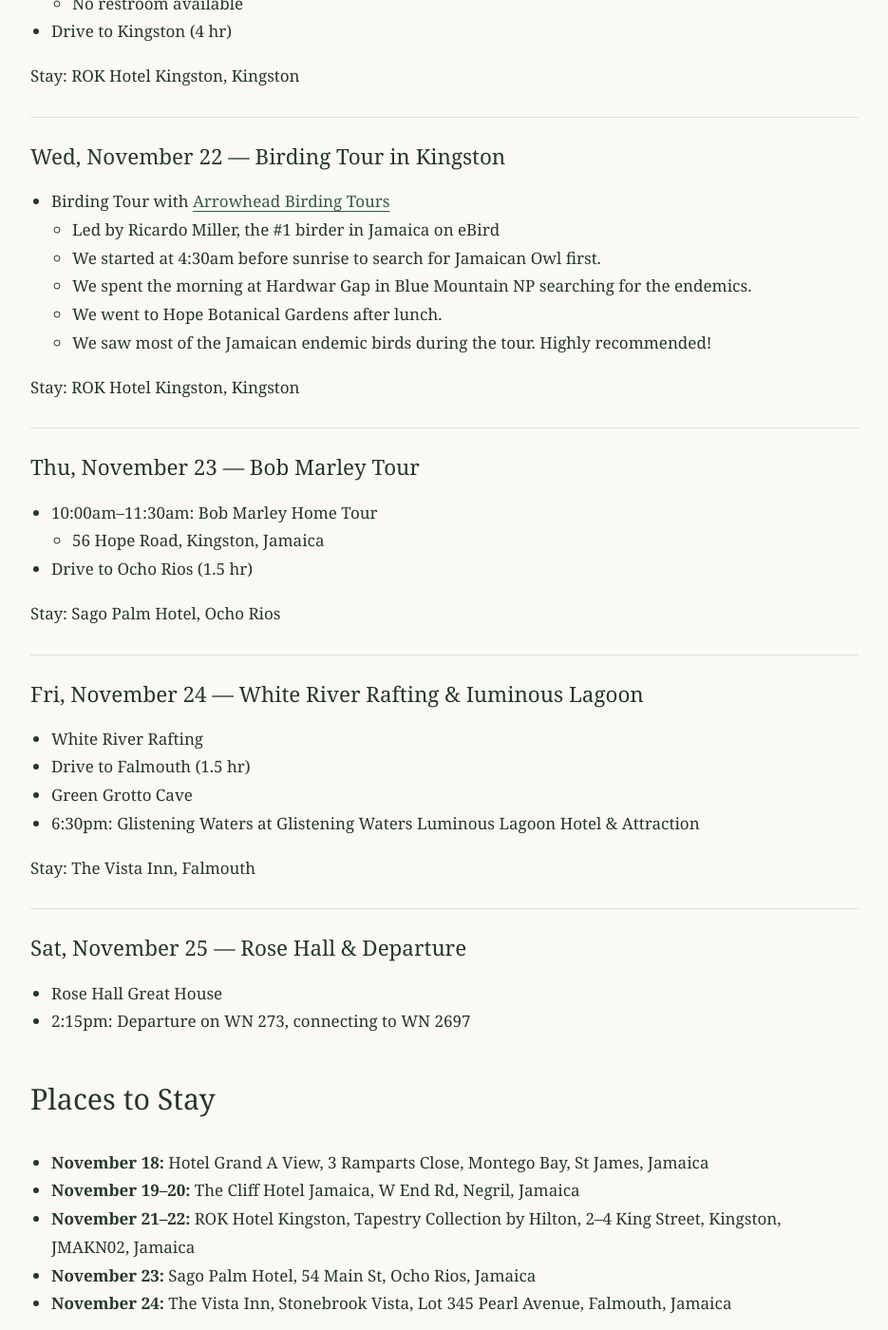
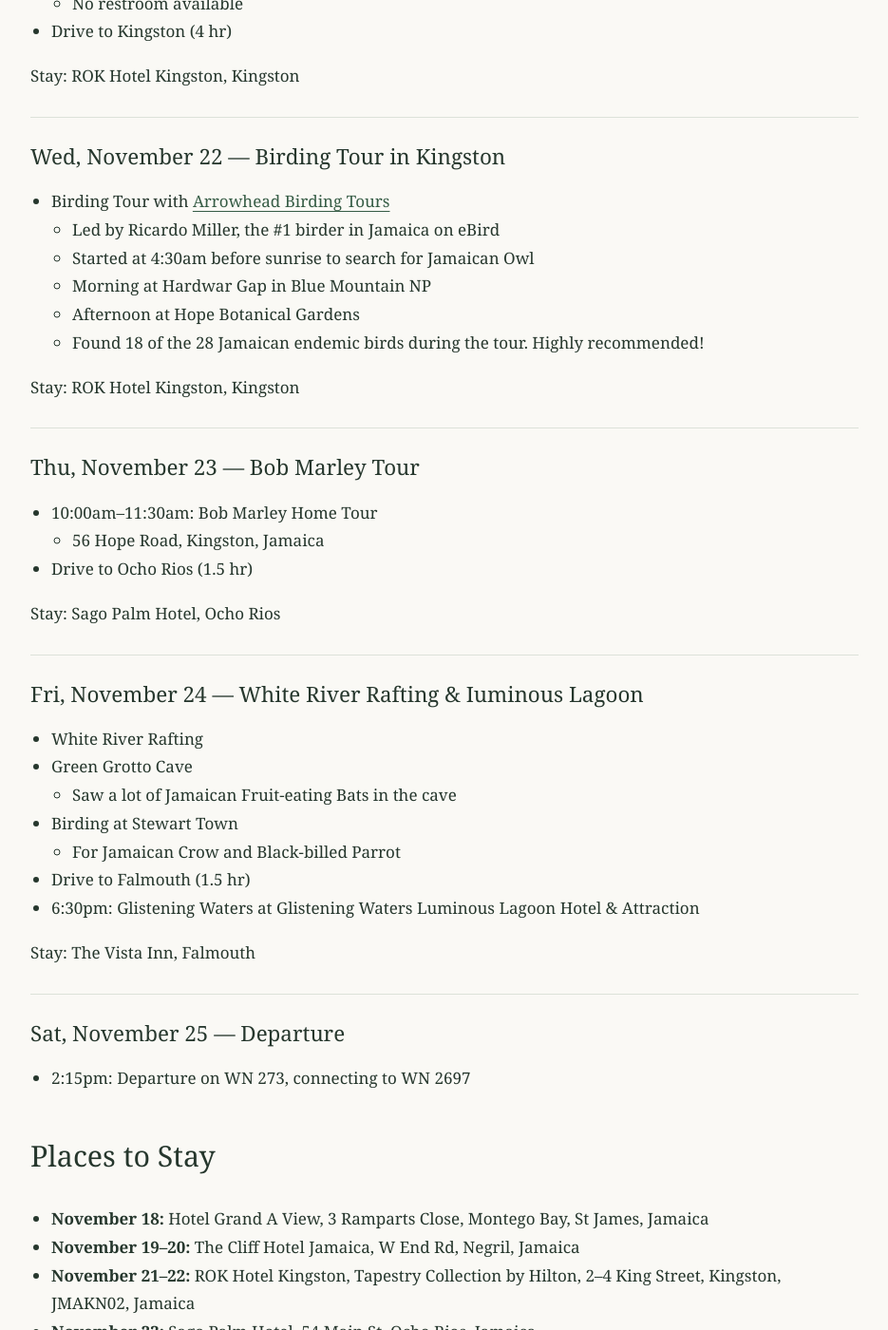
Before and after one commit to cuihenggang/cuihenggang.github.io, a Jekyll site: the page built from trips/2023-11-jamaica.md, in a window 1280 px wide and 1400 px high, scrolled down 1641 px. Shown: the whole window at 95% size, without its empty margins (172-1107 px from the left). Built offline with Jekyll 4.4.1, drawn with Linux system fonts in a browser that asks for light colours; some of the changed text lies outside the part shown.

Commit message:
Finish Jamaica report

```diff
--- a/trips/2023-11-jamaica.md
+++ b/trips/2023-11-jamaica.md
@@ -12,7 +12,7 @@
 
 A Thanksgiving holiday trip to Jamaica. We drove around the island, with stops at Montego Bay, Negril, Kingston, Ocho Rios and Falmouth. [Google Map Itinerary](https://www.google.com/maps/dir/Negril,+Jamaica/Kingston,+Jamaica/Ocho+Rios,+Jamaica/Falmouth,+Jamaica/Montego+Bay,+Jamaica/@18.2209251,-78.2380537,9z/data=!3m1!4b1!4m32!4m31!1m5!1m1!1s0x8ed90d8512302c85:0x7bc0f136de355913!2m2!1d-78.3472424!2d18.2683058!1m5!1m1!1s0x8edb3f9784ded2a1:0x24f321bfabb7af40!2m2!1d-76.8099041!2d18.0178743!1m5!1m1!1s0x8edafdc91dfb81d5:0x24cebac16dce2c77!2m2!1d-77.1031345!2d18.4073894!1m5!1m1!1s0x8eda33f8c3cfab6b:0x947175f8cf7d2536!2m2!1d-77.656476!2d18.4928457!1m5!1m1!1s0x8eda2a5dfd77e2b1:0xfcd69adb5acc5766!2m2!1d-77.8938895!2d18.4762228!3e0?entry=ttu).
 
-We saw 21 of the 28 endemic bird species on the island.
+I found 21 of the 28 endemic bird species on the island.
 
 [eBird trip report](https://ebird.org/tripreport/173776).
 
@@ -57,10 +57,10 @@
 
 - Birding Tour with [Arrowhead Birding Tours](https://arrowheadbirding.com/)
     - Led by Ricardo Miller, the #1 birder in Jamaica on eBird
-    - We started at 4:30am before sunrise to search for Jamaican Owl first.
-    - We spent the morning at Hardwar Gap in Blue Mountain NP searching for the endemics.
-    - We went to Hope Botanical Gardens after lunch.
-    - We saw most of the Jamaican endemic birds during the tour. Highly recommended!
+    - Started at 4:30am before sunrise to search for Jamaican Owl
+    - Morning at Hardwar Gap in Blue Mountain NP
+    - Afternoon at Hope Botanical Gardens
+    - Found 18 of the 28 Jamaican endemic birds during the tour. Highly recommended!
 
 Stay: ROK Hotel Kingston, Kingston
 
@@ -75,15 +75,17 @@
 ### Fri, November 24 — White River Rafting & Iuminous Lagoon
 
 - White River Rafting
+- Green Grotto Cave
+    - Saw a lot of Jamaican Fruit-eating Bats in the cave
+- Birding at Stewart Town
+    - For Jamaican Crow and Black-billed Parrot
 - Drive to Falmouth (1.5 hr)
-- Green Grotto Cave
 - 6:30pm: Glistening Waters at Glistening Waters Luminous Lagoon Hotel & Attraction
 
 Stay: The Vista Inn, Falmouth
 
-### Sat, November 25 — Rose Hall & Departure
+### Sat, November 25 — Departure
 
-- Rose Hall Great House
 - 2:15pm: Departure on WN 273, connecting to WN 2697
 
 ## Places to Stay
--- a/trips/2023-12-aruba-colombia.html
+++ b/trips/2023-12-aruba-colombia.html
@@ -119,12 +119,12 @@
 <h3 id="tue-december-26-rio-claro">Tue, December 26 — Río Claro</h3>
 <ul>
 <li>Drive to Río Claro</li>
-<li>Restaurante El Palacio De Los Frijoles<ul>
+<li>Birding at Restaurante El Palacio De Los Frijoles<ul>
 <li>Good birding place on the way</li>
 <li>We also saw Silver-brown Tamarin here</li>
 </ul>
 </li>
-<li>Río Claro Reserve<ul>
+<li>Birding at Río Claro Reserve<ul>
 <li>The Oilbird Cave (5.886938, -74.85272) is about 20 minutes walking from the lodge</li>
 <li>Oilbirds fly out from the cave every evening at about 18:15</li>
 </ul>
@@ -147,7 +147,7 @@
 <p>Stay: Hyatt Place Bogota/Convention Center, Bogotá</p>
 <h3 id="fri-december-29-la-florida-park-salt-cathedral">Fri, December 29 — La Florida Park &amp; Salt Cathedral</h3>
 <ul>
-<li>La Florida Park<ul>
+<li>Birding at La Florida Park<ul>
 <li>A good place to find the endemic Bogotá Rail</li>
 <li>I heard it but unfortunately didn't see it</li>
 </ul>
```
Also changed, not shown: trips/2023-11-jamaica.html (+15 -9 lines), trips/2023-12-aruba-colombia.md (+3 -3 lines), trips/2024-12-mexico.html (+7 -7 lines), trips/2024-12-mexico.md (+7 -7 lines).
